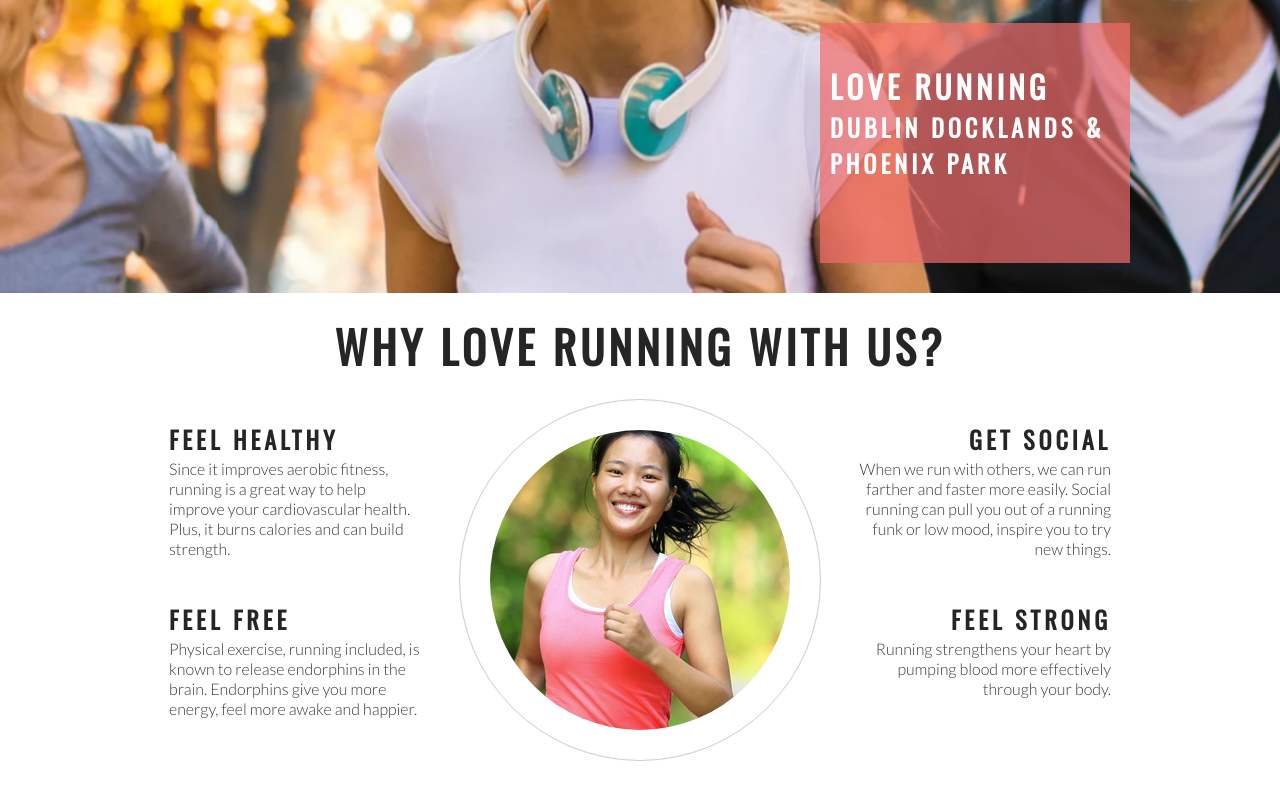
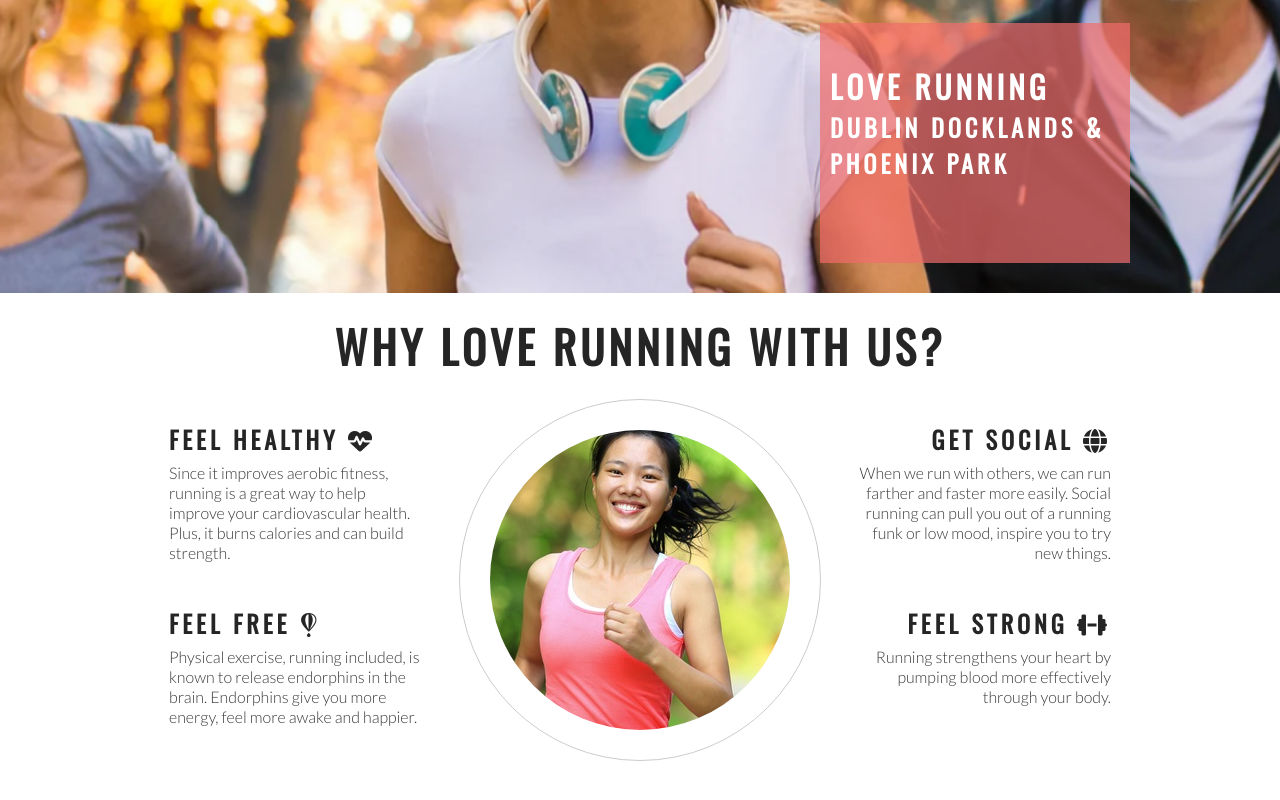
Before and after one commit to richardg88/love-running, a plain HTML site: page index.html in a window 1280 px wide. Shown: the part 382-1182 px from the top of the page. Drawn offline with nearby package versions, Linux system fonts and the light colour scheme.

Commit message:
Add font awesomeicons to club ethos

```diff
--- a/index.html
+++ b/index.html
@@ -39,26 +39,26 @@
         <h2 id="welcome">Why Love Running With Us?</h2>
         <div id="left-about">
             <div class="left-about-heading">
-                <h2>Feel Healthy</h2>
+                <h2>Feel Healthy <i class="fa-solid fa-heart-pulse"></i></h2>
                 <hr>
                 <p>Since it improves aerobic fitness, running is a great way to help improve your cardiovascular health. Plus, it burns calories and can build strength. </p>
             </div>
             <div class="left-about-heading">
-                <h2>Feel Free</h2>
+                <h2>Feel Free <i class="fa-brands fa-fly"></i></h2>
                 <hr>
                 <p>Physical exercise, running included, is known to release endorphins in the brain. Endorphins give you more energy, feel more awake and happier. </p>
             </div>
         </div>
         <div id="right-about">
             <div class="right-about-heading">
-                <h2>Get Social</h2>
+                <h2>Get Social <i class="fa-solid fa-globe"></i></h2>
                 <hr>
                 <p>
                     When we run with others, we can run farther and faster more easily. Social running can pull you out of a running funk or low mood, inspire you to try new things.
                 </p>
             </div>
             <div class="right-about-heading">
-                <h2>Feel Strong</h2>
+                <h2>Feel Strong <i class="fa-solid fa-dumbbell"></i></h2>
                 <hr>
                 <p>
                     Running strengthens your heart by pumping blood more effectively through your body.
@@ -79,5 +79,8 @@
     <footer>
         social links
     </footer>
+
+    <!--font awesome script-->
+    <script src="https://kit.fontawesome.com/0f021e9965.js" crossorigin="anonymous"></script>
 </body>
 </html>
```
